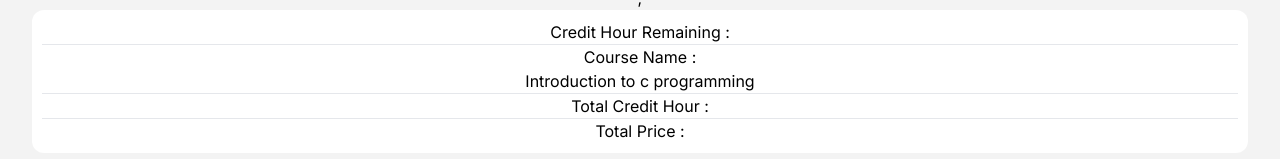
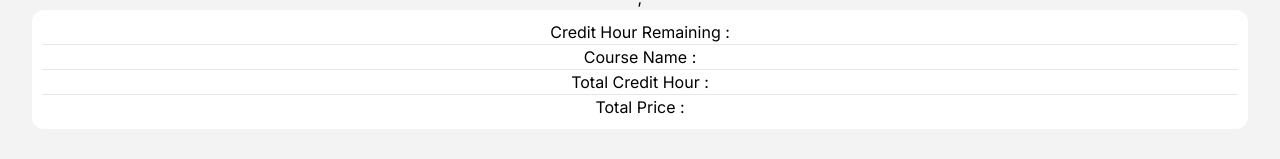
Before and after one commit to gfaruk02/course-registration, a React (Vite) app: page / in a window 1280 px wide. Shown: the part 4482-4641 px from the top of the page. Built offline with nearby package versions, Linux system fonts and the light colour scheme.

Commit message:
create event handle function and useState for prop data to cart component also show course name

```diff
--- a/src/components/cards/Cards.jsx
+++ b/src/components/cards/Cards.jsx
@@ -6,6 +6,7 @@ import { useState } from "react";
 
 const Cards = () => {
  const [allCourse, setAllCourse] = useState([])
+ const [cardSelect, setCardSelect]=useState([])
 
     useEffect(()=>{
         fetch("./Data.json")
@@ -13,16 +14,22 @@ const Cards = () => {
         .then(data=>setAllCourse(data))
 
     });
-
+        const handleSelect = (card)=>{
+            setCardSelect([...cardSelect, card])
+            // console.log(id);
+        }
 
     return (
         <div>
            <div className="container flex gap-5">
             <div className="card-container">
-                <Card allCourse={allCourse}> </Card>
+                <Card
+                allCourse={allCourse}
+                handleSelect={handleSelect}
+                > </Card>
             </div>
             <div className="cart-container">
-                <Cart> </Cart>
+                <Cart cardSelect={cardSelect}> </Cart>
             </div>
            </div>
         </div>
--- a/src/components/cards/card/Card.jsx
+++ b/src/components/cards/card/Card.jsx
@@ -1,5 +1,5 @@
 import PropTypes from 'prop-types';
-const Card = ({allCourse}) => {
+const Card = ({allCourse, handleSelect}) => {
     return (
         <div className='cards grid grid-cols-1 lg:grid-cols-3 gap-4'>
             {
@@ -14,7 +14,7 @@ const Card = ({allCourse}) => {
                             <p> Price : {card.price}</p>
                             <p> Credit :  {card.credit}hr</p>
                         </div>
-                        <button className='card-btn'>Select</button>
+                        <button onClick={()=>handleSelect(card)} className='card-btn'>Select</button>
                     </div>
                 ))
             };
@@ -23,6 +23,7 @@ const Card = ({allCourse}) => {
     );
 };
 Card.propTypes = {
-    allCourse: PropTypes.array
+    allCourse: PropTypes.array,
+    handleSelect: PropTypes.func
 }
 export default Card;
--- a/src/components/cart/Cart.jsx
+++ b/src/components/cart/Cart.jsx
@@ -1,5 +1,5 @@
-
-const Cart = () => {
+import PropTypes from 'prop-types';
+const Cart = ({cardSelect}) => {
     return (
         <div>
             <div className="right">
@@ -7,7 +7,12 @@ const Cart = () => {
                 <hr />
                 <h1>Course Name : </h1>
                 <ol className="order-last">
-                    <li > Introduction to c programming</li>
+                {
+                    cardSelect.map((card) => (
+                        <li key={card.id}> {card.course_name} </li>
+                    ))
+                }
+
                 </ol>
                 <hr />
                 <h3>Total Credit Hour :</h3>
@@ -18,5 +23,7 @@ const Cart = () => {
         </div>
     );
 };
-
+Cart.propTypes = {
+    cardSelect: PropTypes.array,
+}
 export default Cart;
```
Also changed, not shown: 1 other file (tests, documents, lock files or other folders).
